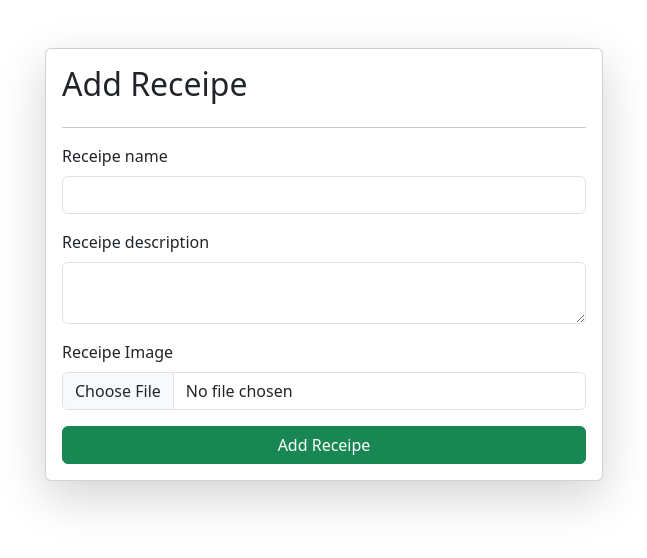
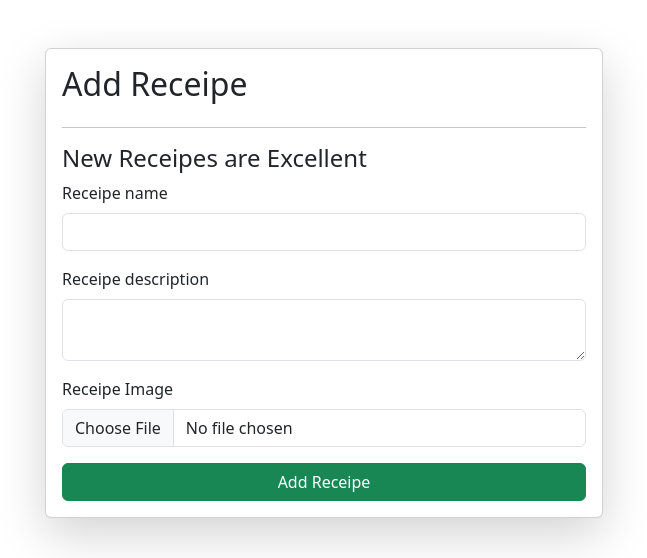
Before and after one commit to Atharva9988/core, a Django app: page /receipes/ in a window 1280 px wide. Shown: the top 558 px of the page, without its empty margins (316-963 px from the left). Run offline with Django 5.2, Linux system fonts and the light colour scheme.

Commit message:
Project Receipes

```diff
--- a/vege/templates/receipes.html
+++ b/vege/templates/receipes.html
@@ -6,6 +6,7 @@
     {% csrf_token %}
     <h2>Add Receipe</h2>
     <hr>
+    <h4>New Receipes are Excellent</h4>
     <div class="mb-3">
       <label for="receipe_name" class="form-label">Receipe name</label>
       <input name="receipe_name" type="text" class="form-control" required>
```
Also changed, not shown: vege/views.py (line endings or trailing spaces).
